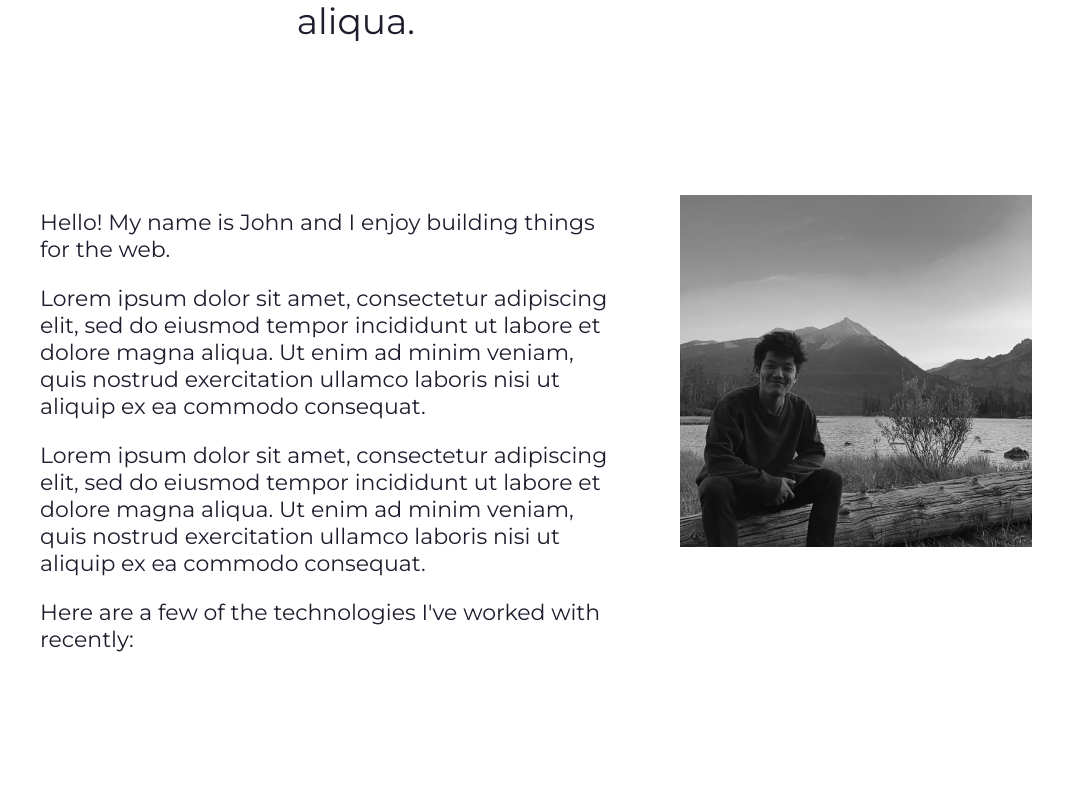
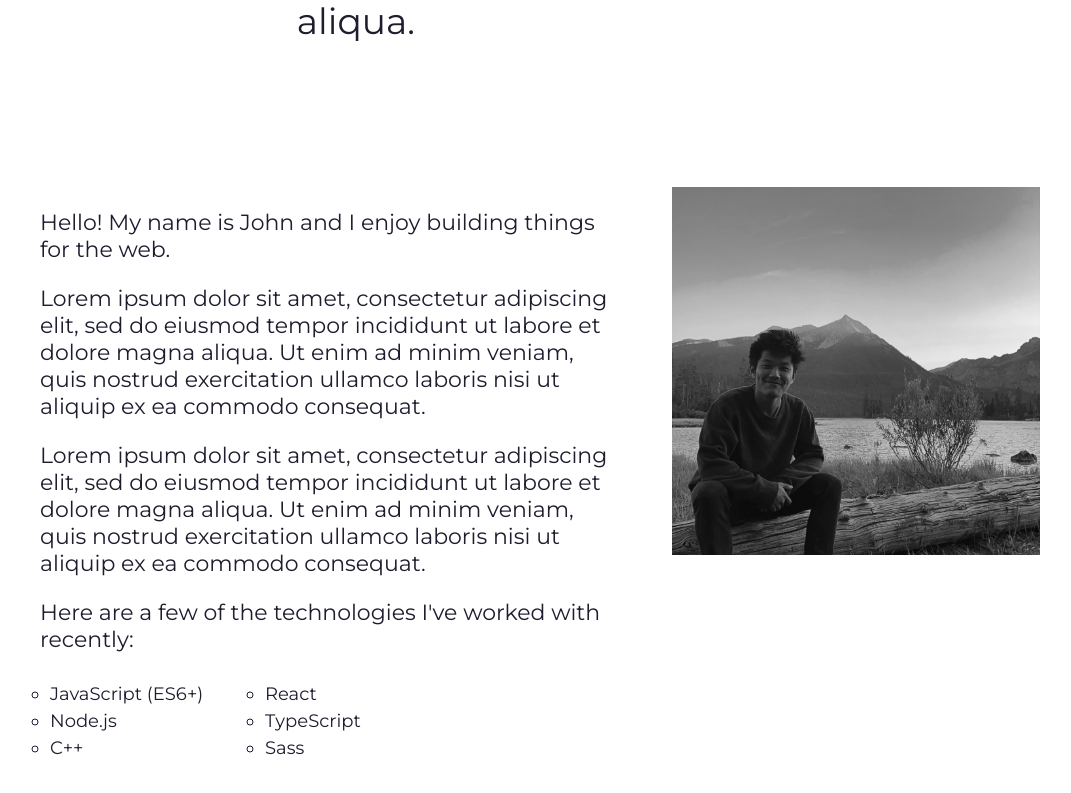
Before and after one commit to jfur1/personal-site, a Next.js app: page / in a window 1280 px wide. Shown: the part 1253-2046 px from the top of the page, without its empty margins (100-1171 px from the left). Built offline with nearby package versions, Linux system fonts and the light colour scheme; a web font is replaced by a local one.

Commit message:
add skills list

```diff
--- a/components/AboutMe.jsx
+++ b/components/AboutMe.jsx
@@ -31,8 +31,18 @@ const AboutMe = ({ scrollPercent, scrollTo, aboutRef, footerRef }) => {
                 </p>
                 <p>
                   Here are a few of the technologies I've worked with recently:
+                  <ul className={styles.skillsGrid}>
+                    <li>JavaScript (ES6+)</li>
+                    <li>React</li>
+                    <li>Node.js</li>
+                    <li>TypeScript</li>
+                    <li>C++</li>
+                    <li>Sass</li>
+                  </ul>
                 </p>
               </div>
+
+              <span className={styles.imgBorder}>
                 <Image
                   src='/me.jpg'
                   className={styles.aboutMeImage}
@@ -40,6 +50,7 @@ const AboutMe = ({ scrollPercent, scrollTo, aboutRef, footerRef }) => {
                   width={400}
                   height={400}
                 />
+              </span>
 
               {/* <div className={styles.aboutMeCards}>
                 <a href="https://nextjs.org/docs" target='_blank'className={styles.card}>
--- a/styles/Home.module.scss
+++ b/styles/Home.module.scss
@@ -245,6 +245,19 @@ h1.heroTitle.show {
   max-width: 1500px;
 }
 
+.skillsGrid{
+  display: grid;
+  grid-template-columns: repeat(2, minmax(140px, 200px));
+  gap: 5px 15px;
+  padding: 0px;
+  margin: 30px 10px;
+  list-style-type: circle ;
+
+  li{
+    font-size: 18px;
+  }
+}
+
 .aboutMeDesc{
   margin: 1rem;
   padding: 1rem;
@@ -252,22 +265,19 @@ h1.heroTitle.show {
   font-size: 22px;
   color: inherit;
   text-decoration: none;
-  // border: 1px solid #eaeaea;
-  // border-radius: 10px;
   transition: color 0.15s ease, border-color 0.15s ease;
   max-width: 600px;
 }
 
 .aboutMeImage{
   margin: 1rem;
-
-  padding: 1.5rem;
+  padding: 1rem;
   filter: grayscale(100%);
   transition: all 200ms ease-in-out;
 
-
   &:hover{
     filter: none;
+
   }
 }
 
```
Lines whose indentation alone changed are shown as unchanged.
